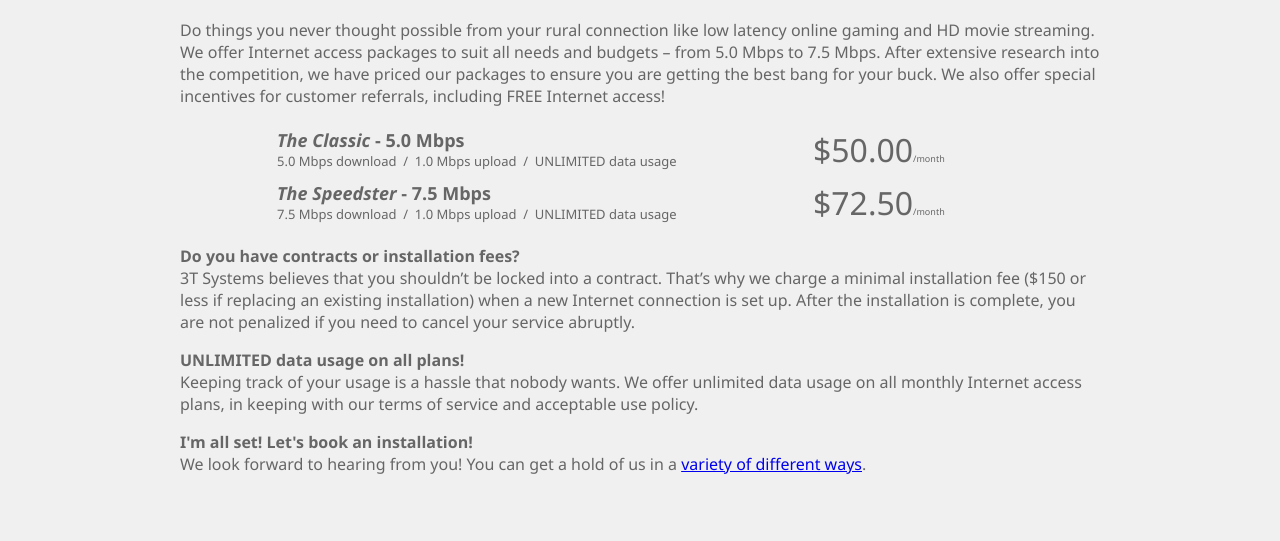
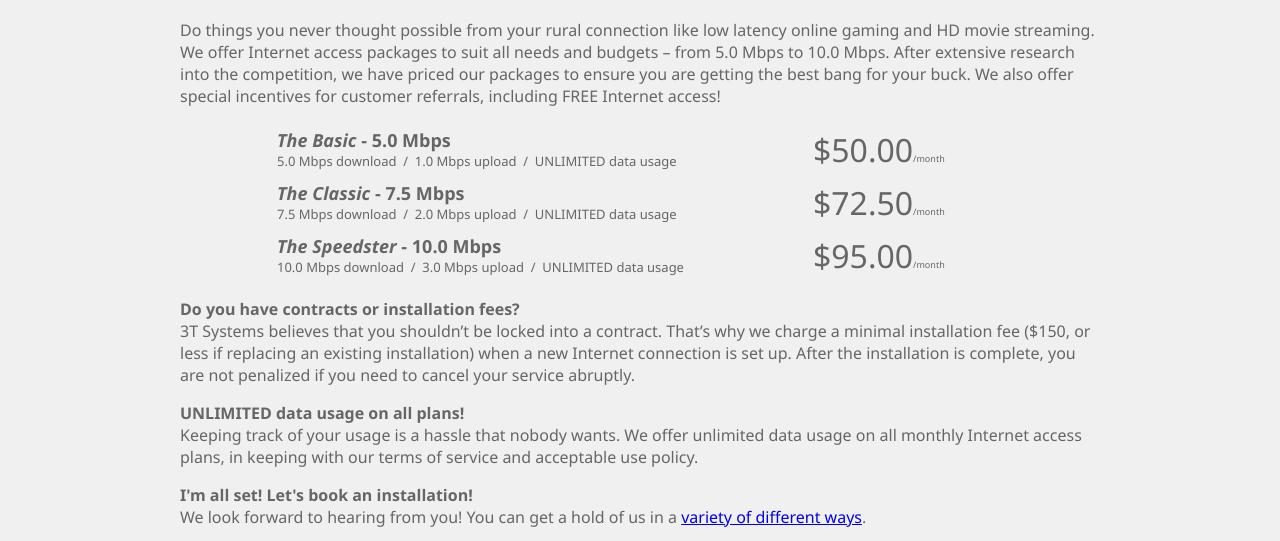
Before and after one commit to 3TSystems/3tsystems.ca, a plain HTML site: page site/internet.html in a window 1280 px wide. Shown: the part 226-767 px from the top of the page. Drawn offline with Linux system fonts and the light colour scheme.

Commit message:
Adjust pricing/packages

```diff
--- a/site/internet.html
+++ b/site/internet.html
@@ -62,29 +62,36 @@
 		<h1>Rural Internet</h1>
 		<p>Do things you never thought possible from your rural connection like
 		low latency online gaming and HD movie streaming. We offer Internet access packages to suit all needs and budgets – from
-		5.0 Mbps to 7.5 Mbps. After extensive research into the competition, we
+		5.0 Mbps to 10.0 Mbps. After extensive research into the competition, we
 		have priced our packages to ensure you are getting the best bang for
 		your buck. We also offer special incentives for customer referrals,
 		including FREE Internet access! </p>
 		<table align="center" cellpadding="5" cellspacing="0" style="width: 80%">
 			<tr>
 				<td style="width: 526px"><strong><span class="auto-style15"><em>
-				The Classic</em> - 5.0 Mbps</span></strong><br />
+				The Basic</em> - 5.0 Mbps</span></strong><br />
 				<span class="auto-style14">5.0 Mbps download&nbsp; /&nbsp; 1.0 Mbps
 				upload&nbsp; /&nbsp; UNLIMITED data usage</span></td>
 				<td class="auto-style9">$50.00<span class="auto-style16">/month</span></td>
 			</tr>
 			<tr>
 				<td style="width: 526px"><strong><span class="auto-style15"><em>
-				The Speedster</em> - 7.5 Mbps</span></strong><br />
-				<span class="auto-style14">7.5 Mbps download&nbsp; /&nbsp; 1.0 Mbps
+				The Classic</em> - 7.5 Mbps</span></strong><br />
+				<span class="auto-style14">7.5 Mbps download&nbsp; /&nbsp; 2.0 Mbps
 				upload&nbsp; /&nbsp; UNLIMITED data usage</span></td>
 				<td class="auto-style9">$72.50<span class="auto-style16">/month</span></td>
+			</tr>
+			<tr>
+				<td style="width: 526px"><strong><span class="auto-style15"><em>
+				The Speedster</em> - 10.0 Mbps</span></strong><br />
+				<span class="auto-style14">10.0 Mbps download&nbsp; /&nbsp; 3.0 Mbps
+				upload&nbsp; /&nbsp; UNLIMITED data usage</span></td>
+				<td class="auto-style9">$95.00<span class="auto-style16">/month</span></td>
 			</tr>
 		</table>
 		<p><strong>Do you have contracts or installation fees?<br />
 		</strong>3T Systems believes that you shouldn’t be locked into a contract.
-		That’s why we charge a minimal installation fee ($150 or less if
+		That’s why we charge a minimal installation fee ($150, or less if
 		replacing an existing installation) when a new Internet
 		connection is set up. After the installation is complete, you are not
 		penalized if you need to cancel your service abruptly.</p>
```
